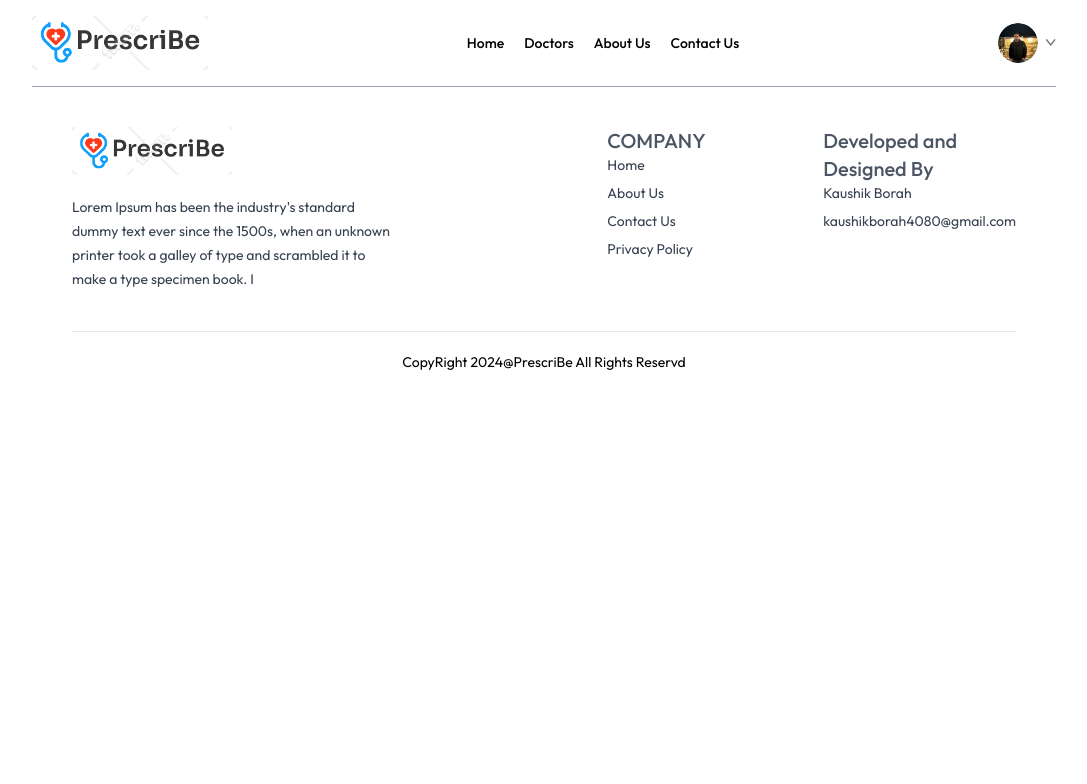
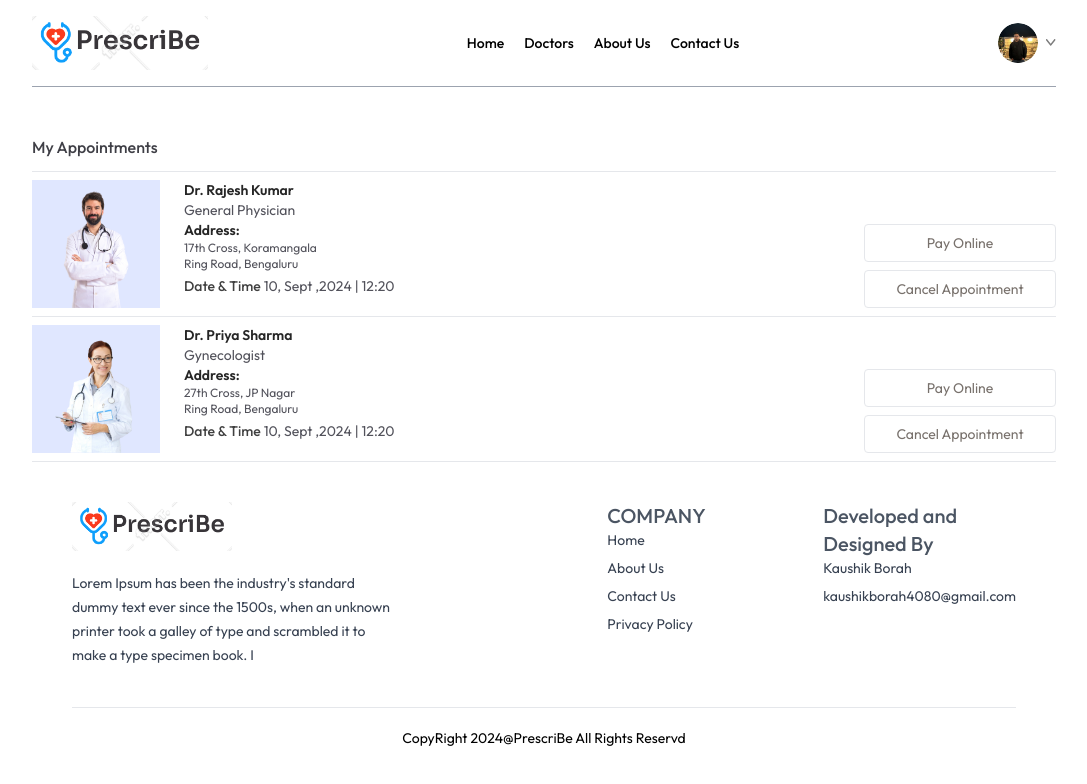
Before and after one commit to dngeonMaster1706/PrescriBe, a React (Vite) app in the folder frontend/: page /my-appointments in a window 1280 px wide. Shown: the top 784 px of the page, without its empty margins (96-1183 px from the left). Built offline with nearby package versions, Linux system fonts and the light colour scheme.

Commit message:
My Appointmment /frontend

```diff
--- a/frontend/src/pages/MyAppointments.jsx
+++ b/frontend/src/pages/MyAppointments.jsx
@@ -1,9 +1,34 @@
-import React from 'react'
+import React, { useContext } from 'react'
+import {AppContext} from '../context/AppContext'
 
 const MyAppointments = () => {
+
+  const {doctors}=useContext(AppContext)
   return (
     <div>
-
+      <p className='pb-3 mt-12 font-medium text-zinc-700 border-b'>My Appointments</p>
+      <div>
+        {doctors.slice(0,2).map((item,index)=>(
+          <div className='grid grid-cols-[1fr_2fr] gap-4 sm:flex sm:gap-6 py-2 border-b' key={index}>
+            <div>
+            <img className='w-32 bg-indigo-100' src={item.image}/>
+            </div>
+            <div className='flex-1 text-sm text-zinc-600'>
+              <p className='text-neutral-800 font-semibold'>{item.name}</p>
+              <p>{item.speciality}</p>
+              <p className='text-neutral-800 font-semibold'>Address:</p>
+              <p className='text-xs'>{item.address.line1}</p>
+              <p className='text-xs'>{item.address.line2}</p>
+              <p className='text-sm mt-1'><span className='text-sm text-neutral-700 font-medium'>Date & Time</span> 10, Sept ,2024 | 12:20</p>
+            </div>
+            <div></div>
+            <div className='flex flex-col gap-2 justify-end'>
+              <button className='text-sm text-stone-500 text-center sm:min-w-48 py-2 border rounded hover:bg-primary hover:text-white transition-all duration-300'>Pay Online</button>
+              <button className='text-sm text-stone-500 text-center sm:min-w-48 py-2 border rounded hover:bg-red-600 hover:text-white transition-all duration-300'>Cancel Appointment</button>
+            </div>
+          </div>
+        ))}
+      </div>
     </div>
   )
 }
```
